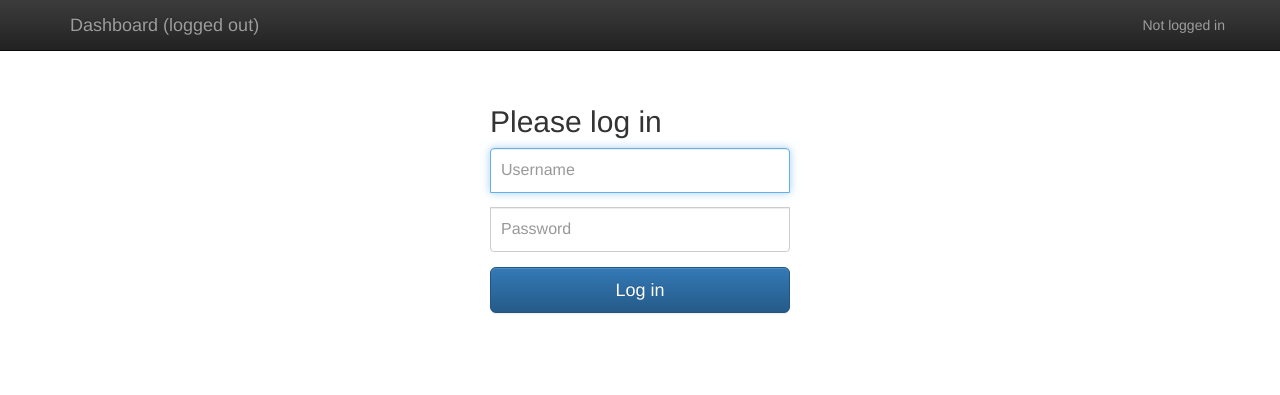
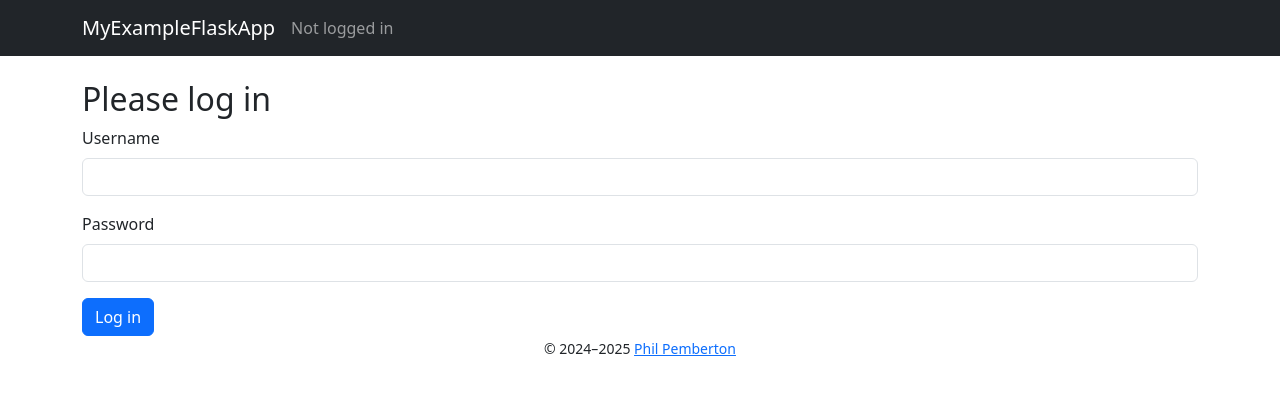
Before and after one commit to philpem/FlaskTemplate, a Flask app: page /login in a window 1280 px wide. Shown: the top 395 px of the page. Run offline with Flask 3, Linux system fonts and the light colour scheme; some libraries are stand-ins or nearby versions.

Commit message:
Update to Bootstrap 5 with bootstrap-flask

```diff
--- a/install.py
+++ b/install.py
@@ -4,19 +4,19 @@
 
 from flask import Flask
 from myapp.database import db, User
+from myapp.app import app
 import sys
 
 if __name__ == '__main__':
 	# quickly check that the user hasn't left the secret key at the default setting
 	# Create a Flask instance so we can access the application configuration
-	app = Flask(__name__)
-	app.config.from_pyfile('myapp/myapp.cfg')
 	if app.config['SECRET_KEY'] == "0123456789ABCDEF":
 		print("Secret key has not been set!")
 		print("Please read the installation instructions.")
 		sys.exit(1)
 
 	# initialise the database
+	app.app_context().push()
 	db.create_all()
 
 	# Create an 'admin' user (but only if one does not exist already)
--- a/myapp/__init__.py
+++ b/myapp/__init__.py
@@ -1,7 +1,7 @@
 import os
 from .app import app
 
-from .blueprints import dashboard
+from .blueprints import index
 
 def load_blueprints():
 	""" Load all the blueprints (modules or .py files) in a specified directory and its subdirectories.
--- a/myapp/app.py
+++ b/myapp/app.py
@@ -1,5 +1,6 @@
 from __future__ import absolute_import, unicode_literals
 
+from flask_bootstrap import Bootstrap5
 from flask import Flask, render_template, redirect, request, url_for, flash, g
 from flask_login import (LoginManager, current_user, login_required,
 		login_user, logout_user, confirm_login, fresh_login_required)
@@ -24,6 +25,8 @@ class AppClass(Flask):
 # create and configure the application
 app = AppClass(__name__)
 app.config.from_pyfile('myapp.cfg')
+
+bootstrap = Bootstrap5(app)
 
 # provide a link to the application for gunicorn
 application = app
@@ -131,7 +134,7 @@ def login():
 			if userrec.checkPassword(form.password.data):
 				login_user(userrec)
 				#flash("Logged in successfully", "success")
-				return redirect(request.args.get("next") or url_for("myapp.blueprints.index.index"))
+				return redirect(request.args.get("next") or url_for("myapp_blueprints_index.index"))
 
 	if request.method == 'POST':
 		flash("Error logging in - please check your username and password and ensure that CAPS LOCK is turned off.", "error")
--- a/myapp/database.py
+++ b/myapp/database.py
@@ -119,7 +119,7 @@ class User(db.Model):
 	def checkPassword(self, password):
 		# Use Bcrypt to verify the password
 		try:
-			return (bcrypt.hashpw(password.encode('utf-8'), self.password_hash.encode('utf-8')) == self.password_hash.encode('utf-8'))
+			return bcrypt.checkpw(password.encode('utf-8'), self.password_hash)
 		except:
 			# Bcrypt throws a ValueError if the salt is invalid (wrong password format)
 			# In which case it's a fair bet the account is locked or has been mucked around with.
--- a/myapp/templates/_base.html
+++ b/myapp/templates/_base.html
@@ -1,37 +1,36 @@
+{% from 'bootstrap5/nav.html' import render_nav_item %}
+{% from 'bootstrap5/utils.html' import render_messages %}
 <!DOCTYPE html PUBLIC "-//W3C//DTD XHTML 1.0 Strict//EN" "http://www.w3.org/TR/xhtml1/DTD/xhtml1-strict.dtd">
 <html xmlns="http://www.w3.org/1999/xhtml">
 	<head>
-		<title>{% block page_title %}{% endblock %} :: Registration Panel</title>
-		<meta http-equiv="X-UA-Compatible" content="IE=edge">
-		<meta name="viewport" content="width=device-width, initial-scale=1.0">
-		<!-- Latest compiled and minified CSS -->
-		<link rel="stylesheet" href="https://cdn.jsdelivr.net/npm/bootstrap@3.4.1/dist/css/bootstrap.min.css" integrity="sha384-HSMxcRTRxnN+Bdg0JdbxYKrThecOKuH5zCYotlSAcp1+c8xmyTe9GYg1l9a69psu" crossorigin="anonymous">
-		<link rel="stylesheet" href="https://cdn.jsdelivr.net/npm/bootstrap@3.4.1/dist/css/bootstrap-theme.min.css" integrity="sha384-6pzBo3FDv/PJ8r2KRkGHifhEocL+1X2rVCTTkUfGk7/0pbek5mMa1upzvWbrUbOZ" crossorigin="anonymous">
+		<meta charset="utf-8">
+		<meta name="viewport" content="width=device-width, initial-scale=1.0, shrink-to-fit=no">
 
-		<!-- Custom styles for this template -->
-		<link href="{{ url_for('static', filename='theme.css') }}" rel="stylesheet">
+		<title>{% block page_title %}{% endblock %} :: MyExampleFlaskApp</title>
+
+		<link rel="icon" href="{{ url_for('static', filename='favicon.ico') }}">
+
+        {% block styles %}
+            <!-- Bootstrap CSS -->
+            {{ bootstrap.load_css() }}
+        {% endblock %}
 	</head>
 	<body>
 		<!-- Fixed navbar -->
-		<div class="navbar navbar-inverse navbar-fixed-top" role="navigation">
+		<div class="navbar navbar-expand-lg navbar-dark bg-dark mb-4" role="navigation">
 			<div class="container">
 				<div class="navbar-header">
-					<button type="button" class="navbar-toggle" data-toggle="collapse" data-target=".navbar-collapse">
-						<span class="sr-only">Toggle navigation</span>
-						<span class="icon-bar"></span>
-						<span class="icon-bar"></span>
-						<span class="icon-bar"></span>
+					<button class="navbar-toggler" type="button" data-bs-toggle="collapse" data-bs-target="#navbarSupportedContent"
+					aria-controls="navbarSupportedContent" aria-expanded="false" aria-label="Toggle navigation">
+						<span class="navbar-toggler-icon"></span>
 					</button>
-{% if current_user.is_authenticated %}
-					<a class="navbar-brand" href="{{ url_for('archivist.blueprints.index.index') }}">Dashboard (logged in)</a>
-{% else %}
-					<span class="navbar-brand">Dashboard (logged out)</span>
-{% endif %}
+
+					<a class="navbar-brand" href="{{ url_for('myapp_blueprints_index.index') }}">MyExampleFlaskApp</a>
 				</div>
-				<div class="navbar-collapse collapse">
-					<ul class="nav navbar-nav">
+				<div class="collapse navbar-collapse">
+					<ul class="navbar-nav">
 {% if current_user.is_authenticated %}{% with menuitems = menu %}{%- for menuitem in menuitems %}
-						<li{% if menuitem.endpoint == request.endpoint %} class="active"{% endif %}><a href="{{ url_for(menuitem.endpoint) }}">{{ menuitem.label }}</a></li>{%- endfor %}
+						<li{% if menuitem.endpoint == request.endpoint %} class="nav-item"{% endif %}><a class="nav-link active" aria-current="page" href="{{ url_for(menuitem.endpoint) }}">{{ menuitem.label }}</a></li>{%- endfor %}
 {% endwith %}{% endif %}
 <!--
 						<li class="active"><a href="#">Home</a></li>
@@ -53,48 +52,35 @@
 					</ul>
 
 {% if current_user.is_authenticated %}
-					<ul class="nav navbar-nav navbar-right">
+					<ul class="navbar-nav ms-auto">
 						<!-- TODO - dropdown: User CP, sep, Log Out -->
-						<li><a href="#FIXMEusercp" title="User settings">{{ current_user.username }} <b class="glyphicon glyphicon-user"></b></a></li>
-						<li><a href="{{ url_for('logout') }}" title="Log out"><b class="glyphicon glyphicon-log-out"></b></a></li>
+						<li class="nav-item"><a class="nav-link" href="#FIXMEusercp" title="User settings">{{ current_user.username }} <b class="glyphicon glyphicon-user"></b></a></li>
+						<li class="nav-item"><a class="nav-link" href="{{ url_for('logout') }}" title="Log out"><b class="glyphicon glyphicon-log-out"></b>Logout</a></li>
 					</ul>
 {% else %}
-					<p class="nav navbar-text navbar-right">Not logged in</p>
+					<p class="nav navbar-text me-auto">Not logged in</p>
 {% endif %}
 
 				</div><!--/.nav-collapse -->
 			</div>
 		</div>
 
-		<div class="container">
-{% with messages = get_flashed_messages(with_categories=true) %}
-	{% for category, message in messages %}
-		{% if category.lower() == 'error' %}
-			<div class="alert alert-danger"><b>Error:</b> {{ message }}</div>
-		{% elif category.lower() == 'warning' %}
-			<div class="alert alert-warning"><b>Warning:</b> {{message}}</div>
-		{% elif category.lower() == 'success' %}
-			<div class="alert alert-success alert-dismissable">
-				<button type="button" class="close" data-dismiss="alert" aria-hidden="true">&times;</button>
-				{{message}}
-			</div>
-		{% else %}
-			<div class="alert alert-info alert-dismissable">
-				<button type="button" class="close" data-dismiss="alert" aria-hidden="true">&times;</button>
-				<strong>Information:</strong> {{message}}
-			</div>
-		{% endif %}
-	{% endfor %}
-{% endwith %}
+		<main class="container">
+			{{ render_messages(container=False, dismissible=True, dismiss_animate=True) }}
+			{% block content %}{% endblock %}
+		</main>
 
-{% block content %}
-{% endblock %}
-		</div>
+		<footer class="text-center">
+			{% block footer %}
+				<small> &copy; 2024–<script>document.write(new Date().getFullYear())</script> <a href="https://github.com/philpem">Phil Pemberton</a>
+				</small>
+			{% endblock %}
+		</footer>
 
-		<!-- TODO: Footer: copyright message, version info... -->
-
-		<script src="https://code.jquery.com/jquery-1.12.4.min.js" integrity="sha384-nvAa0+6Qg9clwYCGGPpDQLVpLNn0fRaROjHqs13t4Ggj3Ez50XnGQqc/r8MhnRDZ" crossorigin="anonymous"></script>
-		<script src="https://cdn.jsdelivr.net/npm/bootstrap@3.4.1/dist/js/bootstrap.min.js" integrity="sha384-aJ21OjlMXNL5UyIl/XNwTMqvzeRMZH2w8c5cRVpzpU8Y5bApTppSuUkhZXN0VxHd" crossorigin="anonymous"></script>
+        {% block scripts %}
+            <!-- Optional JavaScript -->
+            {{ bootstrap.load_js() }}
+        {% endblock %}
 	</body>
 </html>
 
--- a/myapp/templates/_wtf.html
+++ /dev/null
@@ -1,51 +0,0 @@
-{% macro render_field(field) %}
-	{% set with_label = kwargs.pop('with_label', False) %}
-	{% set placeholder = '' %}
-	{% if not with_label %}
-		{% set placeholder = field.label.text %}
-	{% endif %}
-	<div class="form-group {%- if field.errors %}error{%- endif %}">
-
-	{%- if with_label %}
-	<label for="{{ field.id }}" class="control-label">
-		{{ field.label.text }}{%- if field.flags.required %} *{%- endif %}:
-	</label>
-	{%- endif %}
-
-	{% set class_ = kwargs.pop('class_', '') %}
-	{% if field.flags.required %}
-		{% set class_ = class_ + ' required' %}
-	{% endif %}
-
-	{%- if field.type == 'BooleanField' %}
-		<div class="checkbox">
-			<label>
-				{{ field(class_=class_, **kwargs) }}
-				{{ field.label.text|safe }}
-			</label>
-		</div>
-	{%- else %}
-		{% if field.type in ('StringField', 'TextAreaField', 'PasswordField') %}
-			{% set class_ = class_ + ' input-xlarge form-control' %}
-		{% elif field.type == 'FileField' %}
-			{% set class_ = class_ + ' input-file form-control' %}
-		{% endif %}
-
-		{%- if field.type in ('SelectField', 'SubmitField') %}
-			{{ field(class_=class_, **kwargs) }}
-		{%- else %}
-			{{ field(class_=class_, placeholder=placeholder, **kwargs) }}
-		{%- endif %}
-	{%- endif %}
-
-	{%- if field.errors %}
-		<span class="error help-inline">{{ field.errors|join(', ') }}</span>
-	{%- endif %}
-	{%- if field.description %}
-		<p class="help-block">{{ field.description|safe }}</p>
-	{%- endif %}
-
-	</div>
-{% endmacro %}
-
-{# vim: set noai noet filetype=jinja ts=4 sw=4: #}
--- a/myapp/templates/login.html
+++ b/myapp/templates/login.html
@@ -1,5 +1,5 @@
 {% extends "_base.html" %}
-{% from "_wtf.html" import render_field %}
+{% from 'bootstrap5/form.html' import render_form %}
 
 {% block page_title %}Log in{% endblock %}
 
@@ -8,9 +8,7 @@
 		{{ form.hidden_tag() }}
 		<h2 class="form-signin-heading">Please log in</h2>
 
-		{{ render_field(form.username, autofocus=True) }}
-		{{ render_field(form.password) }}
-		{{ render_field(form.submit, class_="btn btn-lg btn-primary btn-block") }}
+		{{ render_form(form) }}
 	</form>
 
 {% endblock %}
--- a/requirements.txt
+++ b/requirements.txt
@@ -12,6 +12,7 @@ Flask-WTF
 Flask-Login
 Flask-SQLAlchemy
 Flask-Migrate
+bootstrap-flask
 
 # Python bcrypt password hashing -- easier to get this working than py-bcrypt
 bcrypt
```
Also changed, not shown: myapp/blueprints/dashboard.py (deleted, +0 -21 lines), myapp/blueprints/index.py (+5 -2 lines).
